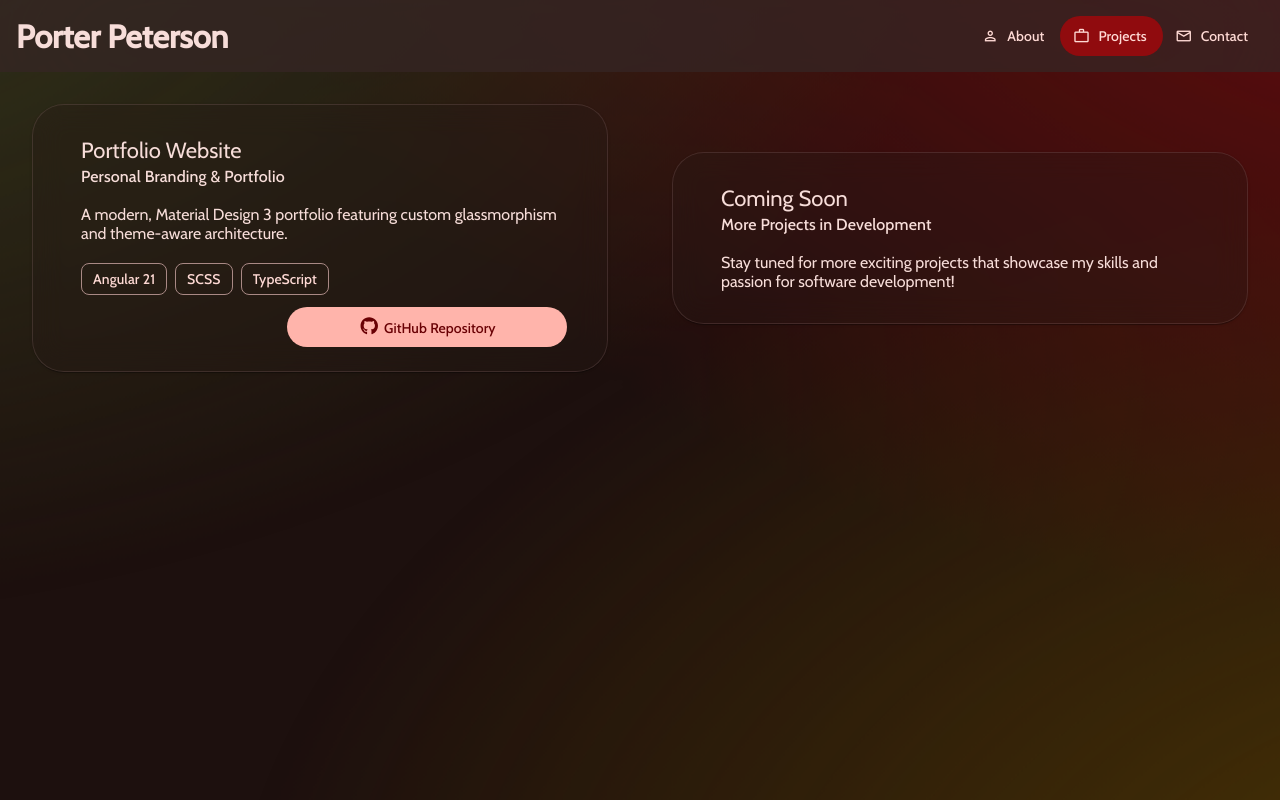
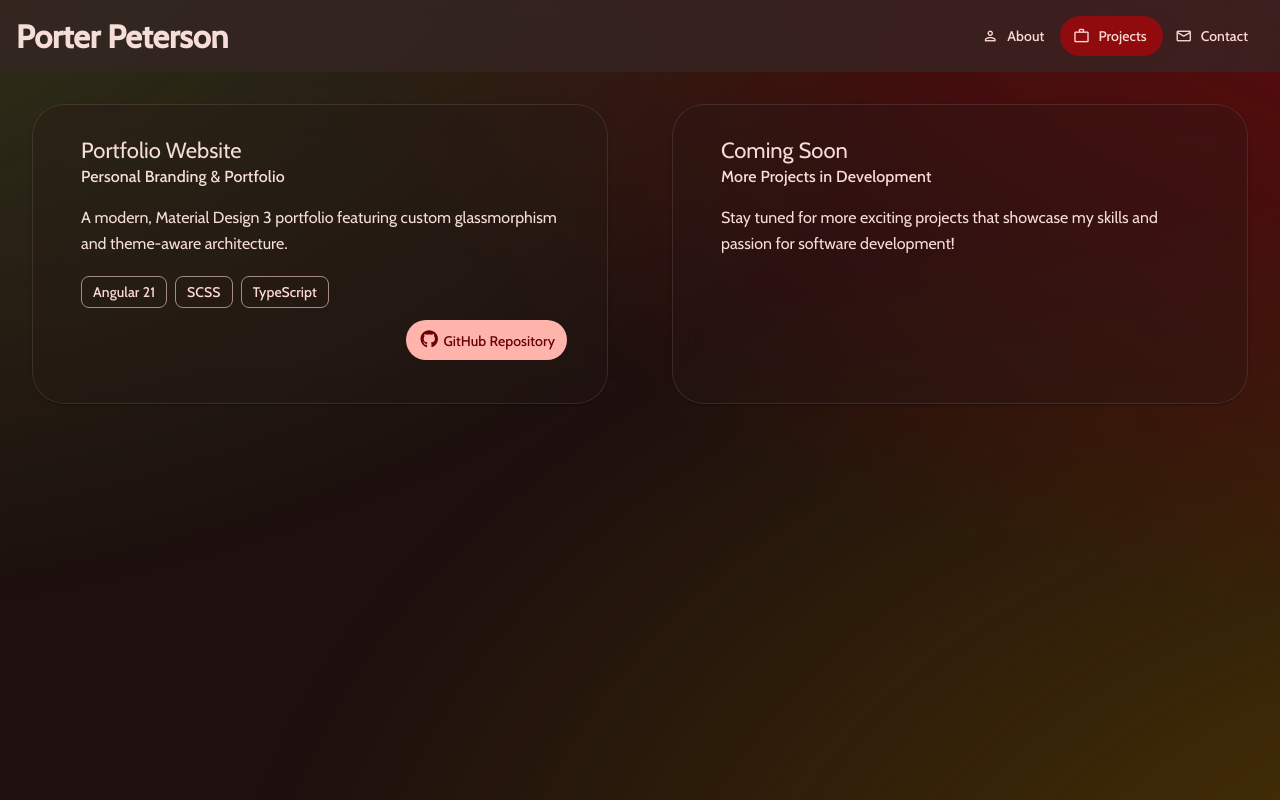
Before and after one commit to porter-peterson/portfolio, an Angular app: page /projects in a window 1280 px wide. Built offline with nearby package versions, Linux system fonts and the light colour scheme.

Commit message:
Minor UI adjustments for consistency across app

```diff
--- a/src/app/pages/about-me/about-me.scss
+++ b/src/app/pages/about-me/about-me.scss
@@ -28,7 +28,6 @@
 
   p {
     color: var(--mat-sys-on-surface-container);
-    line-height: 1.6;
     margin: 2rem;
     strong {
       color: var(--mat-sys-on-secondary-container);
--- a/src/app/pages/projects/projects.scss
+++ b/src/app/pages/projects/projects.scss
@@ -13,6 +13,7 @@
   margin: 2rem;
   padding: 1rem 2rem;
   width: 50%;
+  height: 300px;
 
   .project-card-header {
     margin: 1rem 2rem;
@@ -29,8 +30,7 @@
   a {
     background-color: var(--mat-sys-primary);
     color: var(--mat-sys-on-primary);
-    max-width: 280px;
-    width: 100%;
+    width: autp;
 
     fa-icon {
       font-size: 1.125rem;
--- a/src/styles.scss
+++ b/src/styles.scss
@@ -40,6 +40,10 @@ body {
   color: var(--mat-sys-on-surface);
 }
 
+p {
+  line-height: 1.6;
+}
+
 body::before {
   content: "";
   position: fixed;
```
